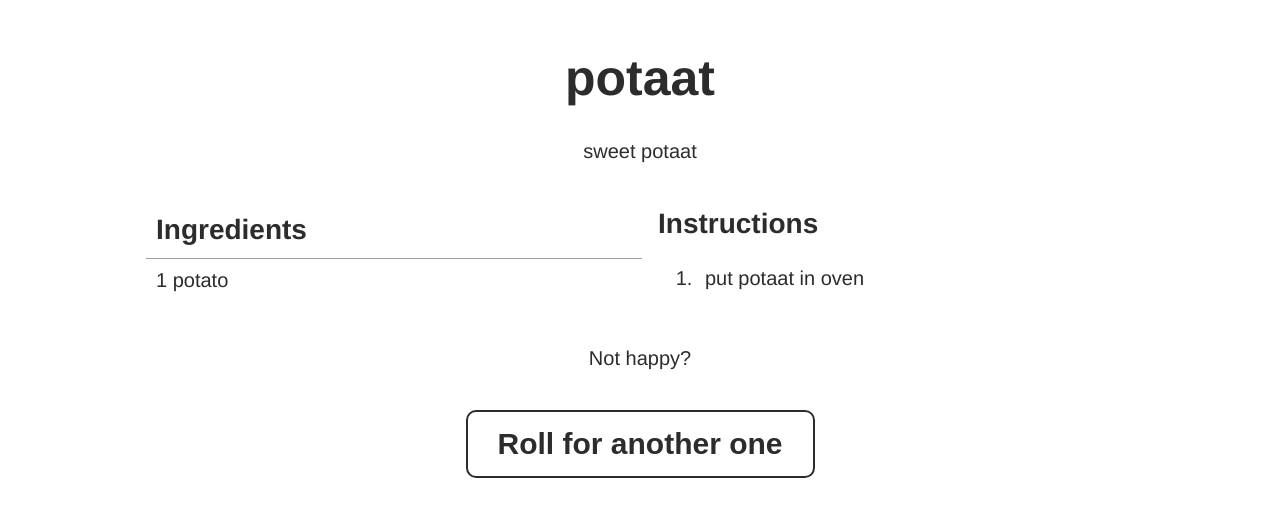
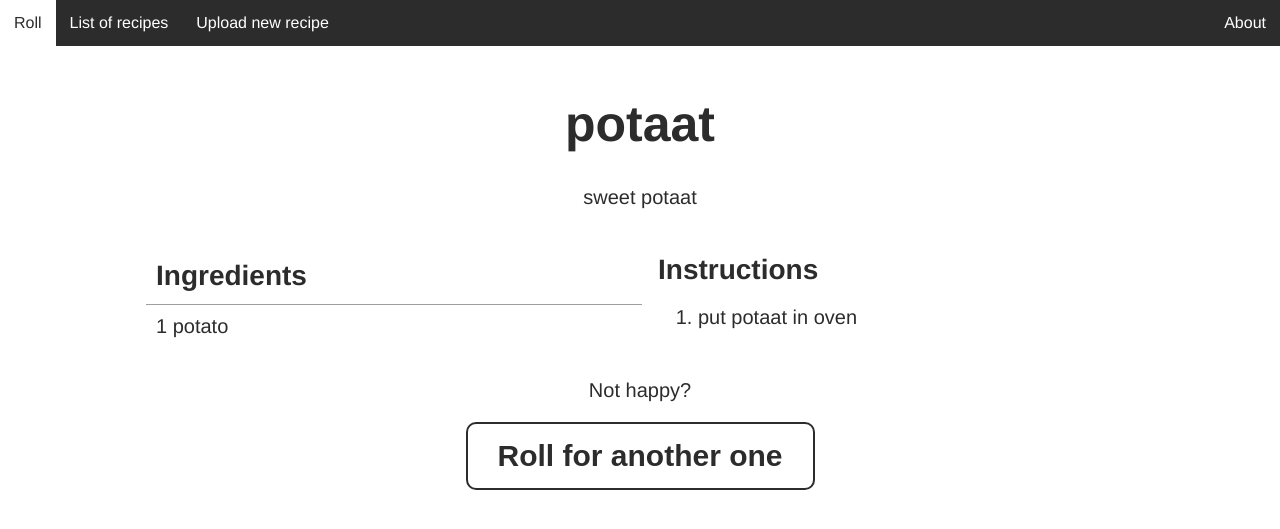
Before and after one commit to JoakimRiikonen/RecipeRoller, a Django app: page /recipe/1/ in a window 1280 px wide. Shown: the top 529 px of the page. Run offline with Django 3.2, Linux system fonts and the light colour scheme; data comes from the database, SQL or seed files in the repository; both versions use the stored data as it was after the commit.

Commit message:
added base.html and navbar

```diff
--- a/core/static/core/styles2.css
+++ b/core/static/core/styles2.css
@@ -7,13 +7,46 @@ body {
 
     color: #2c2c2c;
 }
+#navbar {
+    min-width: 100%;
+}
+
+#navbar ul{
+    list-style-type: none;
+    margin: 0;
+    padding: 0;
+    overflow: hidden;
+    background-color: #2c2c2c;
+}
+
+
+#navbar li {
+    float: left;
+}
+
+#navbar li a{
+    display: block;
+    color: white;
+    text-align: center;
+    padding: 14px;
+    text-decoration: none;
+    transition-duration: 0.2s;
+    -webkit-transition-duration: 0.2s;
+}
+
+#navbar li a:hover{
+    background-color: white;
+    color: #2c2c2c
+}
 
 @media screen and (min-width: 1000px){
-    body {
+
+    .upper-container {
         width: 1000px;
     }
 
     .lower-container {
+        width: 1000px;
         display: flex;
     }
 
@@ -33,11 +66,16 @@ p {
 
 .upper-container {
     padding: 15px;
+    margin: 0 auto;
+}
+
+.lower-container {
+    margin: 0 auto;
 }
 
 button {
     background-color: white;
-    margin-top: 20px;
+    margin-bottom: 20px;
     border: 2px solid #2c2c2c;
     color: #2c2c2c;
     padding: 15px 30px;
@@ -85,7 +123,7 @@ td {
     text-align: left;
 }
 
-li {
+#ingredients.li {
     padding: 7px;
 }
 
@@ -96,3 +134,7 @@ li {
     text-align: left;
     flex: 0 0 50%;
 }
+
+#instructions.li {
+    padding: 7px;
+}
--- /dev/null
+++ b/core/templates/core/base.html
@@ -0,0 +1,20 @@
+<!DOCTYPE html>
+<head>
+    {% load static %}
+    <link rel="stylesheet" href="{% static "core/styles2.css" %}">
+    <title>{% block title %}Reciperoller{% endblock %}</title>
+</head>
+
+<body>
+    <div id=navbar>
+        <ul>
+            <li><a href="{% url 'index' %}">Roll</a></li>
+            <li><a href="#">List of recipes</a></li>
+            <li><a href="#">Upload new recipe</a></li>
+            <li style="float:right"><a href="#">About</a></li>
+        </ul>
+    </div>
+    <div id=content>
+        {% block content %}{% endblock %}
+    </div>
+</body>
--- a/core/templates/core/recipe.html
+++ b/core/templates/core/recipe.html
@@ -1,9 +1,5 @@
-<!DOCTYPE html>
-<head>
-    {% load static %}
-    <link rel="stylesheet" href="{% static "core/styles2.css" %}">
-</head>
-<body>
+{% extends "core/base.html" %}
+{% block content %}
     <div class="upper-container">
         <h1>{{ name }}</h1>
         <p>{{ description }}</p>
@@ -35,4 +31,4 @@
         {% csrf_token %}
         <button>Roll for another one</button>
     </form>
-</body>
+{% endblock %}
```
Also changed, not shown: core/templates/core/index.html (+3 -7 lines), db.sqlite3.
